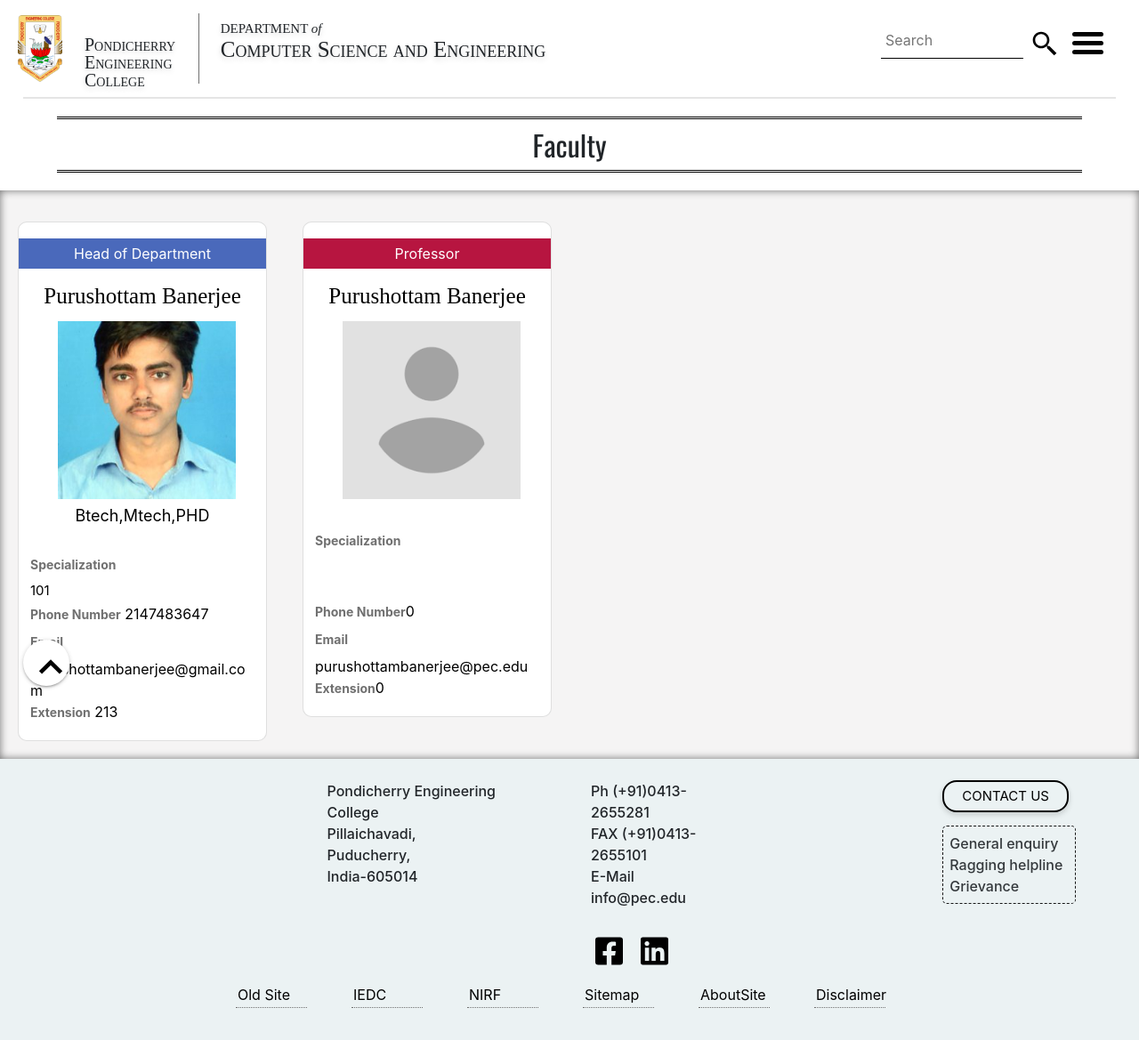
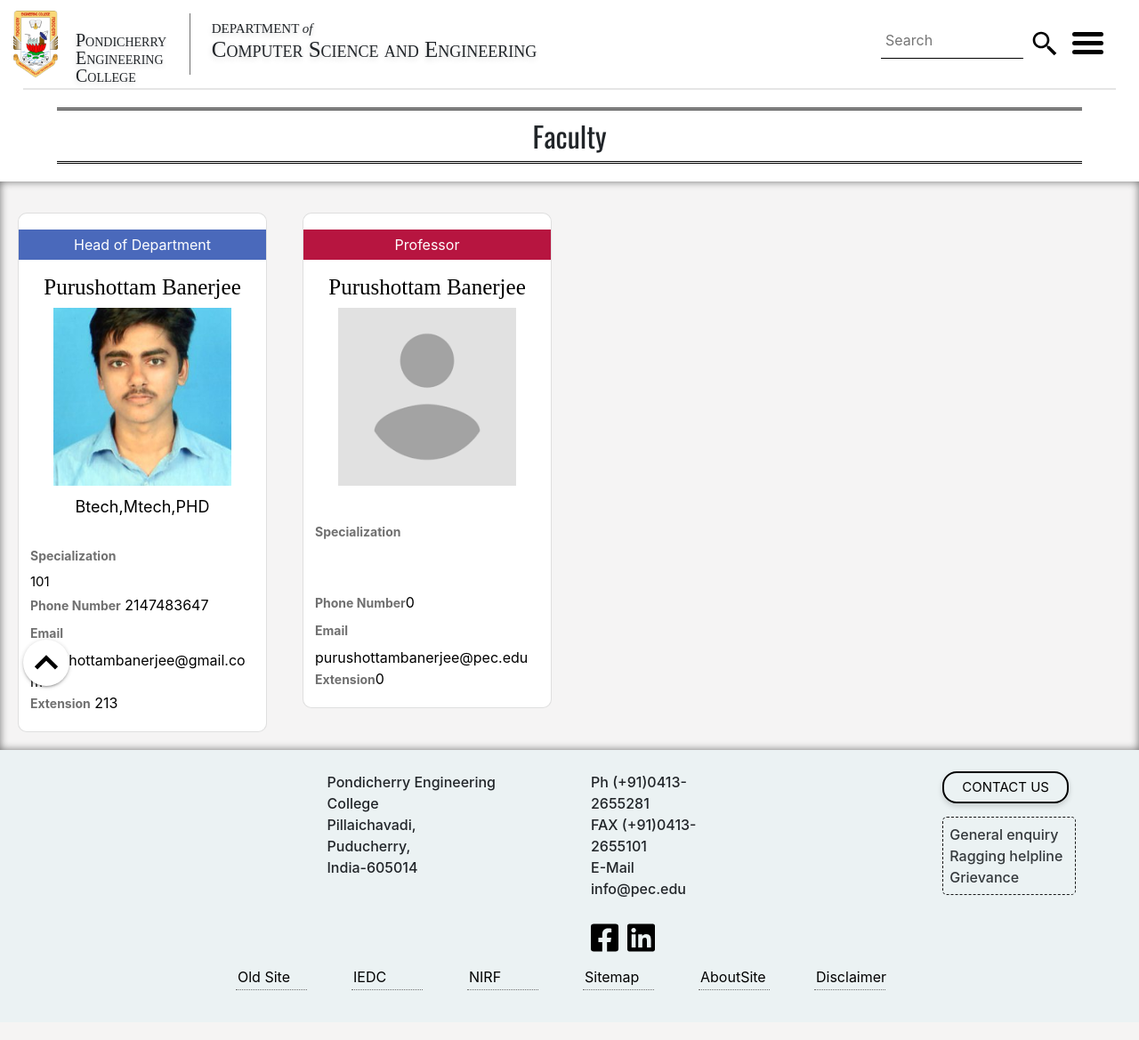
Before and after one commit to AdharshKrish/pec.edu, a PHP site: page /pec/cse/faculty.php in a window 1280 px wide. Shown: the whole page at 89% size. After the commit the page ends 1113 px from the top, so only its background shows below. Run offline with PHP 8.4, Linux system fonts and the light colour scheme; data comes from the database, SQL or seed files in the repository; a map, chart or similar area stays blank; some libraries are stand-ins or nearby versions.

Commit message:
deleted an error

```diff
--- a/cse/faculty.php
+++ b/cse/faculty.php
@@ -253,9 +253,6 @@
         a:hover {
             text-decoration: none;
             color: #000;
-        }
-        img{
-            margin: 5px;
         }
 
         /*content css ends*/
```
